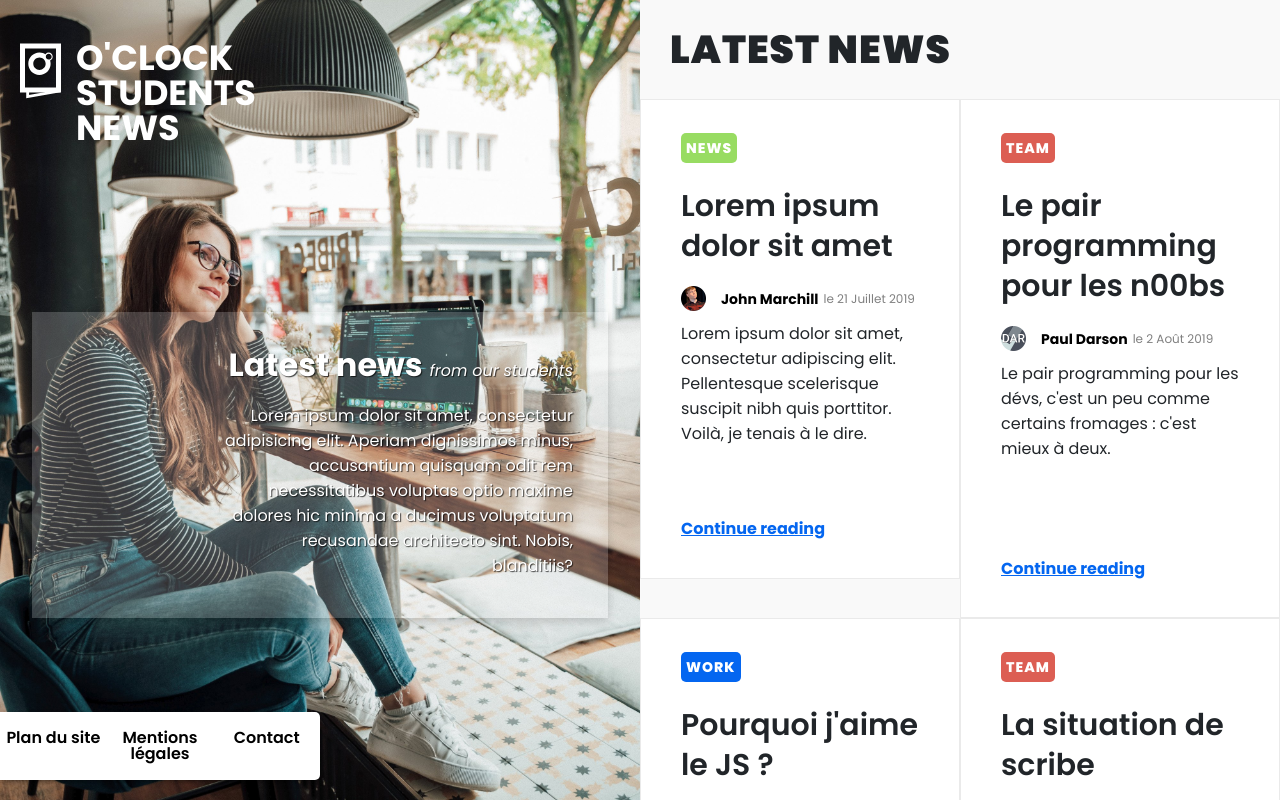
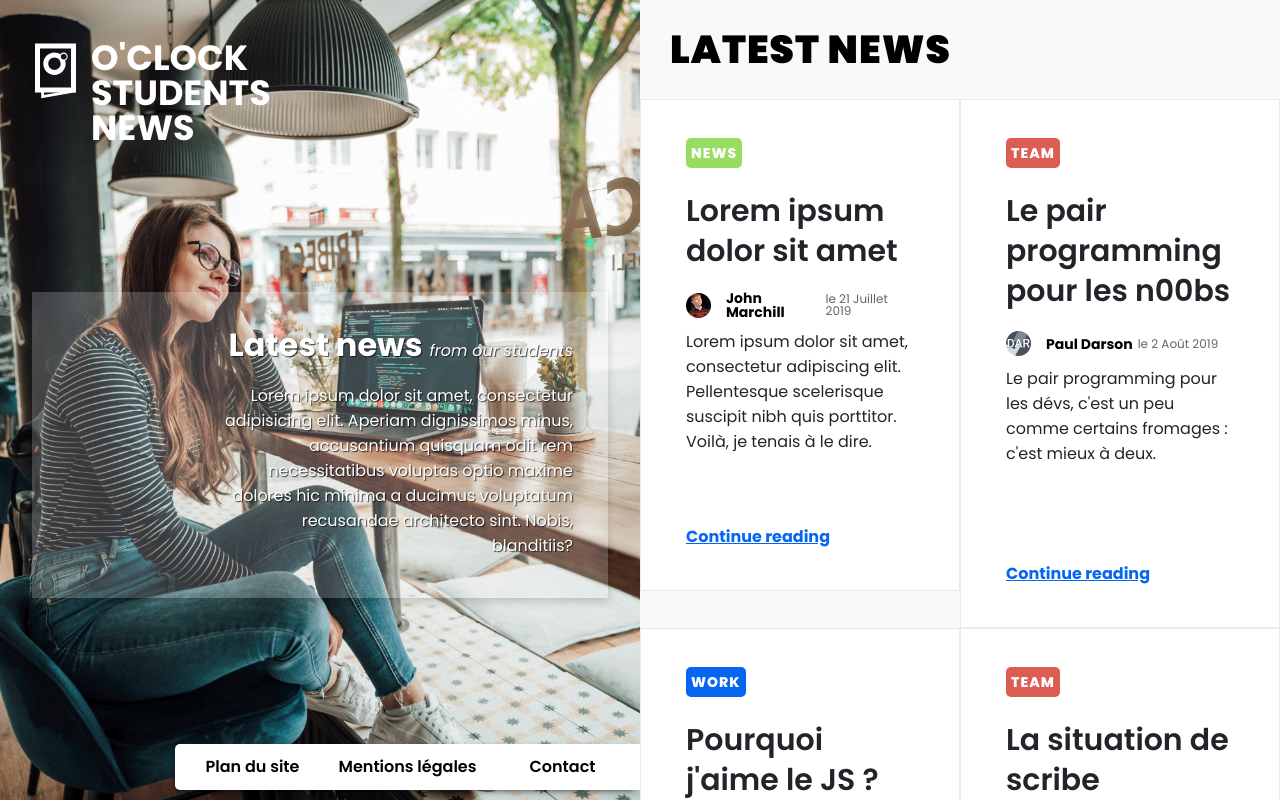
Before and after one commit to mMormin/integration_news, a plain HTML site: page index.html in a window 1280 px wide. Drawn offline with Linux system fonts and the light colour scheme.

Commit message:
UPDATE for Semantic + BEM & ADD global css variables

```diff
--- a/css/style.css
+++ b/css/style.css
@@ -1,4 +1,35 @@
+/*---------------------- IMPORT AND VARIABLES ------------------------*/
 @import url('font.css');
+
+:root {
+  /*
+    syntaxe :
+     - déclaration : --ma-variable: valeur;
+     - utilisation : `propriété: var(--ma-variable);`
+  */
+  --color-lightest: #fff;
+  --color-default: #212529;
+  --color-gray: #666;
+  --color-blue: #0766f0;
+  --color-dblue: #0056b3;
+  --color-green: #98dc62;
+  --color-red: #dc5e53;
+
+  --bg-main: #f9f9f9;
+
+  --border-article: #eaeaea;
+
+  --font-sans: 'Poppins', sans-serif;
+  --font-size-tiny: 1.4rem;
+  --font-size-default: 1.6rem;
+  --font-size-big: 1.6rem;
+
+  --font-bold: 700;
+
+  /* utile pour notamment les espacements (margin, padding) */
+  --gutter: 3rem;
+  --gutter-bigger: 4rem 3.5rem;
+}
 
 /*---------------------- RESET CSS ------------------------*/
 html, body, div, span, applet, object, iframe,
@@ -72,46 +103,48 @@ img {
   display: block;
   max-width: 100%;
 }
-h1, h2, h3, p {
-  color: #212529;
-}
-
 
 /*---------------------- STYLES ------------------------*/
 /* GLOBAL */
 body {
-  font-family: 'Poppins', sans-serif;
+  display: flex;
+  font-family: var(--font-sans);
+  font-size: var(--font-size-default);
   height: 100vh;
+  overflow: hidden;
+}
+
+strong {
+  font-weight: var(--font-bold);
+}
+
+h3, p {
+  color: var(--color-default);
 }
 
 p {
   line-height: 2.5rem;
 }
 
-main {
-  display: flex;
-  font-size: 1.6rem;
-  height: 100%;
-  width: 100%;
+.header, .main {
+  width: 50vw;
 }
 
 /* -------------- */
-/* LEFT WRAPPER */
-.lefty, .righty {
-  width: 50%;
+/* LEFT RIGHTY WRAPPER */
+.header {
+  background: url(../images/nicole.jpg) no-repeat left;
+  background-size: cover;
+  display: flex;
+  flex-direction: column;
+  justify-content: space-between;
 }
 
-.lefty {
-  background: url(../images/nicole.jpg) no-repeat left;
-  background-size: cover;
-  min-height: inherit;
-  position: relative;
-  height: auto;
-}
-
-.header {
+.header__top {
   display: flex;
-  margin: 4rem 0 0 2rem;
+  align-items: flex-start;
+  margin: 4rem 0 0 3.5rem;
+  color: var(--color-lightest);
 }
 
 .header__logo {
@@ -119,96 +152,87 @@ main {
 }
 
 .header__title {
-  color: white;
   font-size: 3.5rem;
-  font-weight: 700;
+  font-weight: var(--font-bold);
   text-transform: uppercase;
-  width: 300px;
-  word-spacing: 100vw; /* Forcer chaque mot à la ligne */
+  width: 1px;
 }
 
 /* Headband */
-.headband {
-  position: relative;
+.header__headband {
   background-color: rgba(249, 249, 249, 0.2);
-  padding: 4rem 3.5rem;
+  padding: var(--gutter-bigger);
   text-align: right;
   width: 90%;
   margin: 0 auto;
-  top: 40%;
-  transform: translateY(-50%);
   box-shadow: 0 4px 9px 0px rgb(0 0 0 / 17%);
 }
 
 /* Text shadow on white elements */
-.headband__title, .headband__subtitle, .headband__content {
+.header__headband-title, .header__headband-subtitle, .header__headband-description {
   text-shadow: 1px 1px 1px rgb(0 0 0 / 72%);
 }
 
-.headband__title {
+.header__headband-title {
+  color: var(--color-lightest);
   font-size: 3.2rem;
-  font-weight: 700;
+  font-weight: var(--font-bold);
   margin-bottom: 2rem;
-  color: white;
 }
 
-.headband__subtitle {
+.header__headband-subtitle {
   font-weight: 400;
-  font-size: 1.6rem;
+  font-size: var(--font-size-default);
   font-style: italic;
 }
 
-.headband__content {
+.header__headband-description {
+  color: var(--color-lightest);
   width: 70%;
   margin-left: 30%;
-  color: white;
 }
 
 /* Nav bar */
-.nav {
-  position: absolute;
-  bottom: 2rem;
-  width: 50%;
-  left: 0;
-  background-color: white;
-  border-radius: 0 5px 5px 0;
+.header__nav {
+  margin: 0 0 1rem auto;
+  background-color: var(--color-lightest);
+  border-radius: 5px 0 0 5px;
   box-shadow: 0 3px 8px -4px black;
 }
 
-.nav__list-item {
+.header__nav-list {
+  display: flex;
+  justify-content: flex-end;
+}
+
+.header__nav-item {
   width: 155px;
   text-align: center;
 }
 
-.nav__list {
-  display: flex;
-  justify-content: flex-end;
-}
-
-.nav__link {
+.header__nav-link {
   display: inline-block;
-  padding: 18px 0;
+  padding: 15px 0;
   font-weight: 600;
 }
 
-.nav__link:hover {
+.header__nav-link:hover {
   text-decoration: underline;
   color: #0766F0;
 }
 
 /* -------------- */
-/* RIGHTY WRAPPER */
-
-.righty {
-  background-color: #F9F9F9;
+/* MAIN RIGHTY WRAPPER */
+.main {
+  background-color: var(--bg-main);
   overflow-y: scroll;
   overflow-x: hidden;
 }
 
-.righty__title {
+.main__title {
   font-size: 3.9rem;
   font-weight: 900;
-  padding: 3rem;
+  padding: var(--gutter);
   text-transform: uppercase;
   letter-spacing: 1px;
 }
@@ -223,37 +247,43 @@ main {
 .article {
   border: 1px solid #EAEAEA;
   min-height: 480px;
-  padding: 4rem;
+  padding: calc(var(--gutter) * 1.5);
   width: 50%;
-  background-color: white;
+  background-color: var(--color-lightest);
 }
 
 .article__header {
+  display: flex;
+  flex-direction: column;
   margin-bottom: 1rem;
 }
 
+.article__tags {
+  order: -1;
+}
+
 .article__tag {
-  color: white;
-  font-size: 1.4rem;
+  color: var(--color-lightest);
+  font-size: var(--font-size-tiny);
   line-height: 1.4rem;
   font-weight: 800;
   text-transform: uppercase;
   padding: 5px;
   border-radius: 5px;
-  background-color: gray;
+  background-color: var(--color-gray);
   letter-spacing: 1px;
 }
 
 .article__tag--news {
-  background-color: #98DC62;
+  background-color: var(--color-green);
 }
 
 .article__tag--team {
-  background-color: #DC5E53;
+  background-color: var(--color-red);
 }
 
 .article__tag--work {
-  background-color: #0466F0;
+  background-color: var(--color-blue);
 }
 
 .article__title {
@@ -263,23 +293,23 @@ main {
   margin: 3rem 0 2rem 0;
 }
 
-.article__author {
+.article__infos {
   display: flex;
   align-items: center;
 }
 
-.article__author-picture {
+.article__author-avatar {
   margin-right: 1.5rem;
 }
 
-.article__author-name {
-  font-size: 1.4rem;
-  font-weight: 700;
+.article__author {
+  font-size: var(--font-size-tiny);
+  font-weight: var(--font-bold);
   margin-right: 0.5rem;
 }
 
 .article__date {
-  color: grey;
+  color: var(--color-gray);
   font-size: 1.2rem;
 }
 
@@ -289,18 +319,18 @@ main {
 }
 
 .article__footer {
-  margin-top: 3rem;
+  margin-top: var(--gutter);
 }
 
 .article__link {
-  color: #0466F0;
+  color: var(--color-blue);
   text-decoration: underline;
-  font-weight: 700;
+  font-weight: var(--font-bold);
 }
 
 .article__link:hover {
   text-decoration: none;
-  color: #0056b3;
+  color: var(--color-dblue);
 }
 
 /* Transitions for everybody */
--- a/index.html
+++ b/index.html
@@ -9,9 +9,8 @@
   </head>
 
   <body>
-    <main>
-      <section class="lefty">
     <header class="header">
+      <section class="header__top">
         <img
           class="header__logo"
           src="./images/onews.svg"
@@ -20,57 +19,59 @@
           width="41px"
         />
         <h1 class="header__title">o'clock students news</h1>
-        </header>
+      </section>
 
-        <div class="headband">
-          <p class="headband__title">
+      <section class="header__headband">
+        <p class="header__headband-title">
           Latest news
-            <span class="headband__subtitle">from our students</span>
+          <span class="header__headband-subtitle">from our students</span>
         </p>
-          <p class="headband__content">
+        <p class="header__headband-description">
           Lorem ipsum dolor sit amet, consectetur adipisicing elit. Aperiam
           dignissimos minus, accusantium quisquam odit rem necessitatibus
           voluptas optio maxime dolores hic minima a ducimus voluptatum
           recusandae architecto sint. Nobis, blanditiis?
         </p>
-        </div>
+      </section>
 
-        <nav class="nav">
-          <ul class="nav__list">
-            <li class="nav__list-item">
-              <a class="nav__link" href="#plan">Plan du site</a>
+      <nav class="header__nav">
+        <ul class="header__nav-list">
+          <li class="header__nav-item">
+            <a class="header__nav-link" href="#plan">Plan du site</a>
           </li>
-            <li class="nav__list-item">
-              <a class="nav__link" href="#mentions">Mentions légales</a>
+          <li class="header__nav-item">
+            <a class="header__nav-link" href="#mentions">Mentions légales</a>
           </li>
-            <li class="nav__list-item">
-              <a class="nav__link" href="#contact">Contact</a>
+          <li class="header__nav-item">
+            <a class="header__nav-link" href="#contact">Contact</a>
           </li>
         </ul>
       </nav>
-      </section>
+    </header>
 
-      <section class="righty">
-        <h2 class="righty__title">Latest news</h2>
+    <main class="main">
+      <h2 class="main__title">Latest news</h2>
       <div class="articles">
         <article class="article">
           <header class="article__header">
-              <span class="article__tag article__tag--news">news</span>
             <h3 class="article__title">Lorem ipsum dolor sit amet</h3>
-              <div class="article__author">
+
+            <div class="article__infos">
               <img
-                  class="article__author-picture"
+                class="article__author-avatar"
                 src="./images/icon-john.png"
                 alt="Photo de profil de l'auteur"
                 height="25px"
                 width="25px"
               />
-                <span class="article__author-name">John Marchill</span>
-                <span class="article__date"
-                  >le&nbsp;<time datetime="2019-07-21"
-                    >21 Juillet 2019</time
-                  ></span
-                >
+              <strong class="article__author">John Marchill</strong>
+              <span class="article__date">
+                le&nbsp;<time datetime="2019-07-21">21 Juillet 2019</time>
+              </span>
+            </div>
+
+            <div class="article__tags">
+              <span class="article__tag article__tag--news">news</span>
             </div>
           </header>
 
@@ -87,20 +88,24 @@
 
         <article class="article">
           <header class="article__header">
-              <span class="article__tag article__tag--team">team</span>
             <h3 class="article__title">Le pair programming pour les n00bs</h3>
-              <div class="article__author">
+
+            <div class="article__infos">
               <img
-                  class="article__author-picture"
+                class="article__author-avatar"
                 src="./images/icon-dar.png"
                 alt="Photo de profil de l'auteur"
                 height="25px"
                 width="25px"
               />
-                <span class="article__author-name">Paul Darson</span>
+              <strong class="article__author">Paul Darson</strong>
               <span class="article__date">
                 le&nbsp;<time datetime="2019-08-02">2 Août 2019</time>
               </span>
+            </div>
+
+            <div class="article__tags">
+              <span class="article__tag article__tag--team">team</span>
             </div>
           </header>
 
@@ -116,20 +121,24 @@
 
         <article class="article">
           <header class="article__header">
-              <span class="article__tag article__tag--work">work</span>
             <h3 class="article__title">Pourquoi j'aime le JS ?</h3>
-              <div class="article__author">
+
+            <div class="article__infos">
               <img
-                  class="article__author-picture"
+                class="article__author-avatar"
                 src="./images/icon-ohz.png"
                 alt="Photo de profil de l'auteur"
                 height="25px"
                 width="25px"
               />
-                <span class="article__author-name">Bruce Ékoute</span>
+              <strong class="article__author">Bruce Ékoute</strong>
               <span class="article__date">
                 le&nbsp;<time datetime="2019-09-07">7 Août 2019</time>
               </span>
+            </div>
+
+            <div class="article__tags">
+              <span class="article__tag article__tag--work">work</span>
             </div>
           </header>
 
@@ -146,32 +155,34 @@
 
         <article class="article">
           <header class="article__header">
-              <span class="article__tag article__tag--team">team</span>
             <h3 class="article__title">La situation de scribe</h3>
-              <div class="article__author">
+
+            <div class="article__infos">
               <img
-                  class="article__author-picture"
+                class="article__author-avatar"
                 src="./images/icon-spr.png"
                 alt="Photo de profil de l'auteur"
                 height="25px"
                 width="25px"
               />
-                <span class="article__author-name">Otis Reading</span>
-                <span class="article__date"
-                  >le&nbsp;<time datetime="2019-09-05"
-                    >5 Septembre 2019</time
-                  ></span
-                >
+              <strong class="article__author">Otis Reading</strong>
+              <span class="article__date">
+                le&nbsp;<time datetime="2019-09-05">5 Septembre 2019</time>
+              </span>
+            </div>
+
+            <div class="article__tags">
+              <span class="article__tag article__tag--team">team</span>
             </div>
           </header>
 
           <p class="article__content">
             Mais, vous savez, moi je ne crois pas qu'il y ait de bonne ou de
             mauvaise situation. Moi, si je devais résumer ma vie aujourd'hui
-              avec vous, je dirais que c'est d'abord des rencontres, des gens
-              qui m'ont tendu la main, peut-être à un moment où je ne pouvais
-              pas, où j'étais seul chez moi. Et c'est assez curieux de se dire
-              que les hasards, les rencontres forgent une destinée...
+            avec vous, je dirais que c'est d'abord des rencontres, des gens qui
+            m'ont tendu la main, peut-être à un moment où je ne pouvais pas, où
+            j'étais seul chez moi. Et c'est assez curieux de se dire que les
+            hasards, les rencontres forgent une destinée...
           </p>
 
           <footer class="article__footer">
@@ -181,24 +192,28 @@
 
         <article class="article">
           <header class="article__header">
-              <span class="article__tag article__tag--work">work</span>
             <h3 class="article__title">
               Le travail : pourquoi ce n'est jamais naturel ?
             </h3>
-              <div class="article__author">
+
+            <div class="article__infos">
               <img
-                  class="article__author-picture"
+                class="article__author-avatar"
                 src="./images/icon-tr.png"
                 alt="Photo de profil de l'auteur"
                 height="25px"
                 width="25px"
               />
-                <span class="article__author-name"
-                  >Le prouveur d'Éperon de Wyverne</span
-                >
+              <strong class="article__author">
+                Le prouveur d'Éperon de Wyverne
+              </strong>
               <span class="article__date">
                 le&nbsp;<time datetime="2019-09-06">6 Septembre 2019</time>
               </span>
+            </div>
+
+            <div class="article__tags">
+              <span class="article__tag article__tag--work">work</span>
             </div>
           </header>
 
@@ -214,29 +229,30 @@
 
         <article class="article">
           <header class="article__header">
-              <span class="article__tag article__tag--news">news</span>
             <h3 class="article__title">Les chats augmentent la longévité</h3>
-              <div class="article__author">
+
+            <div class="article__infos">
               <img
-                  class="article__author-picture"
+                class="article__author-avatar"
                 src="./images/icon-tre.png"
                 alt="Photo de profil de l'auteur"
                 height="25px"
                 width="25px"
               />
-                <span class="article__author-name"
-                  >Rincevent Dent d'argent</span
-                >
+              <strong class="article__author">Rincevent Dent d'argent</strong>
               <span class="article__date">
                 le&nbsp;<time datetime="2019-09-27">27 Septembre 2019</time>
               </span>
+            </div>
+
+            <div class="article__tags">
+              <span class="article__tag article__tag--news">news</span>
             </div>
           </header>
 
           <p class="article__content">
             Jusqu'à un certain nombre. Au delà de 28 chats, les scientifiques
-              semblent quelque peu sceptiques. Surtout sur l'aspect
-              budgétaire...
+            semblent quelque peu sceptiques. Surtout sur l'aspect budgétaire...
           </p>
 
           <footer class="article__footer">
@@ -244,7 +260,6 @@
           </footer>
         </article>
       </div>
-      </section>
     </main>
 
     <footer class="footer"></footer>
```
Lines whose indentation alone changed are shown as unchanged.
